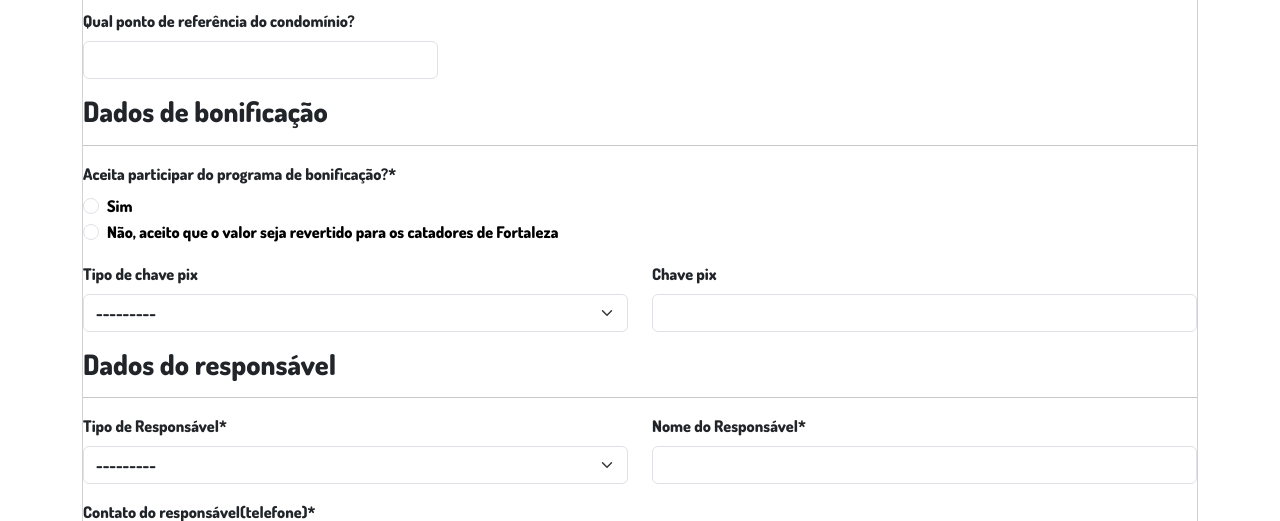
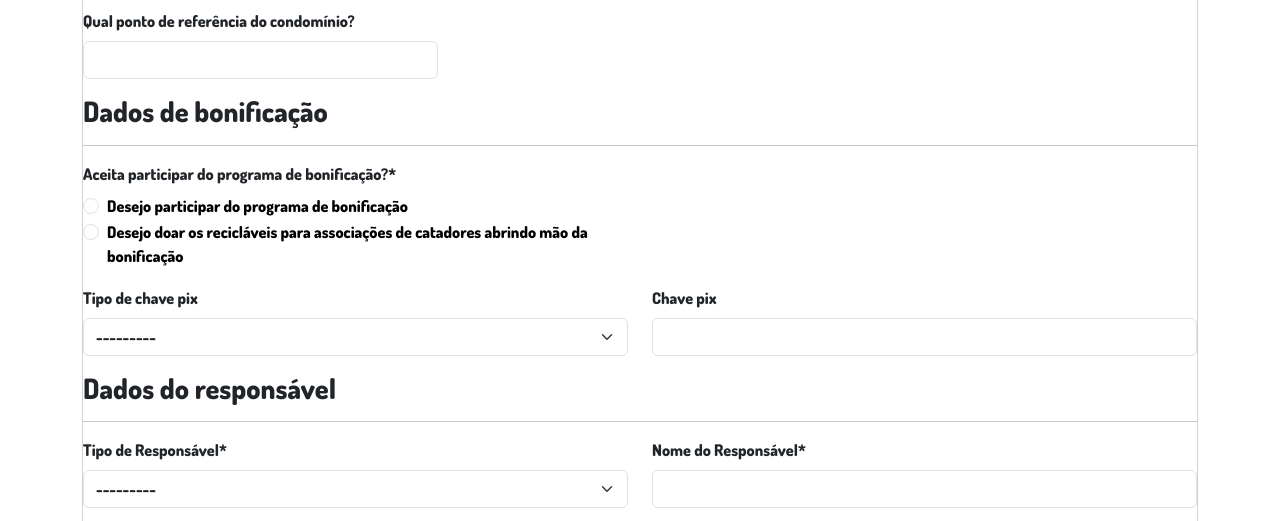
Before and after one commit to Rafael-ST/reciclamais, a Django app: page /cadastro in a window 1280 px wide. Shown: the part 1222-1743 px from the top of the page. Run offline with Django 5.2, Linux system fonts and the light colour scheme; data comes from the database, SQL or seed files in the repository; parts of the project's set-up code (start-up, migrations or seed data) failed here and were passed over; some libraries are stand-ins or nearby versions.

Commit message:
mudança no campo de bonificação

```diff
--- a/app/static_data.py
+++ b/app/static_data.py
@@ -36,5 +36,5 @@ DIAS_SEMANA = (
 
 BONIFICACAO = (
     ('0', u'Desejo participar do programa de bonificação'),
-    ('0', u'Desejo doar os recicláveis para associações de catadores abrindo mão da bonificação')
+    ('1', u'Desejo doar os recicláveis para associações de catadores abrindo mão da bonificação')
 )
--- a/app/templates/app/cadastro.html
+++ b/app/templates/app/cadastro.html
@@ -186,13 +186,13 @@
                                     <div class="form-check form-check-inline" id="idBonificao0">
                                        <input type="radio" class="form-check-input" name="bonificacao" value="0" id="id_bonificacao_0" required="" data-gtm-form-interact-field-id="2">
                                        <label for="id_bonificacao_0" class="form-check-label text-black">
-                                       Sim
+                                        Desejo participar do programa de bonificação
                                        </label>
                                     </div>
                                     <div class="form-check form-check-inline" id="idBonificao1">
                                        <input type="radio" class="form-check-input" name="bonificacao" value="1" id="id_bonificacao_1" required="" data-gtm-form-interact-field-id="3">
                                        <label for="id_bonificacao_1" class="form-check-label text-black">
-                                       Não, aceito que o valor seja revertido para os catadores de Fortaleza
+                                        Desejo doar os recicláveis para associações de catadores abrindo mão da bonificação
                                        </label>
                                     </div>
                                 </div>
```
